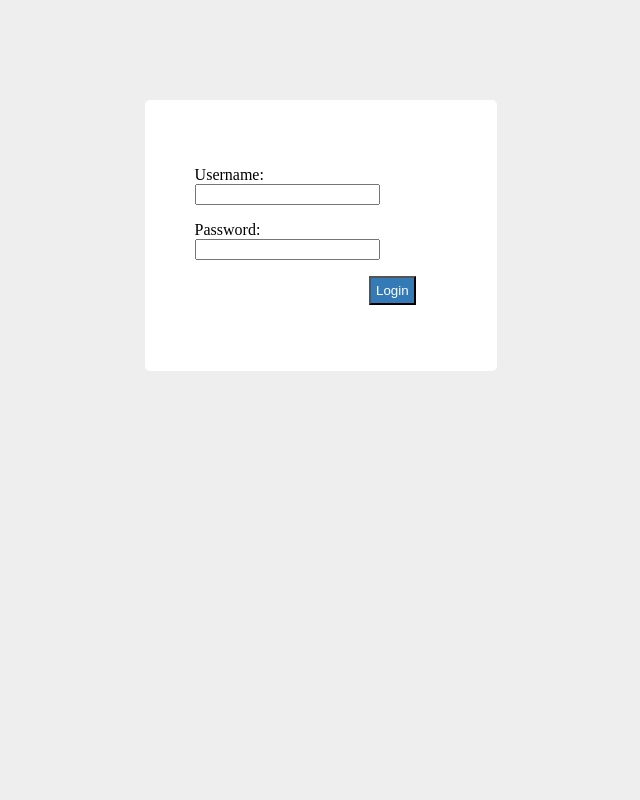
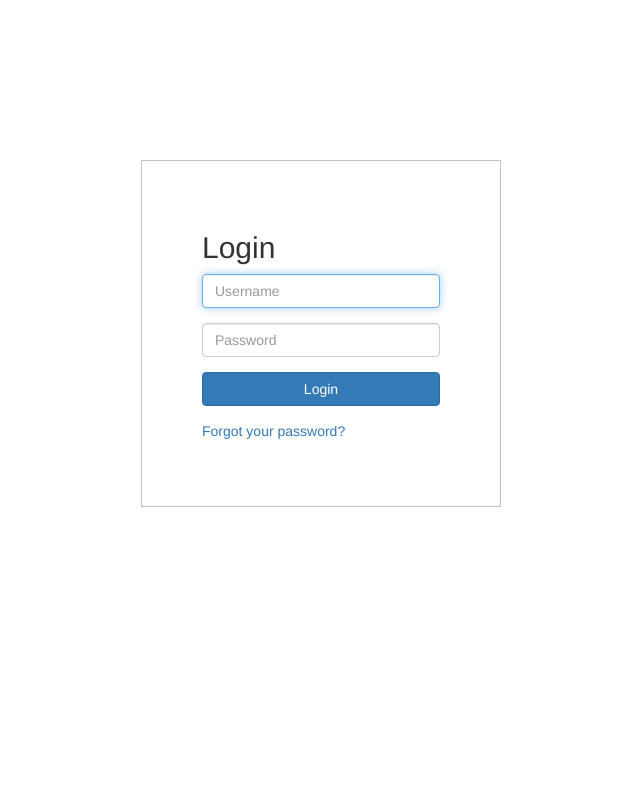
Before and after one commit to marbasaur/WebDevEmpe, a PHP site: page /login.php in a window 1280 px wide. Shown: the whole page, without its empty margins (319-959 px from the left). Run offline with PHP 8.4, Linux system fonts and the light colour scheme.

Commit message:
front-end changes (not final)

```diff
--- a/css/login.css
+++ b/css/login.css
@@ -1,17 +1,23 @@
+@font-face{
+	font-family: Round;
+	src: url('custom_fonts/Typo_Round_Regular_Demo.otf');
+}
+
+@font-face{
+	font-family: Roboto;
+	src: url('custom_fonts/Roboto-Regular.ttf');
+}
+
 body{
-	background: #eee;
+	background-color: #fff;
 }
-#frm{
-	border: solid gray 1 px;
-	width: 20%;
-	border-radius: 5px;
-	margin: 100px auto;
-	background: white;
-	padding: 50px;
+
+/*.login-bg{
+	background-color: #2ecc71;
+}*/
+
+.form-container{
+	border: 1px solid #bdc3c7;
+	padding: 50px 60px;
+	margin-top: 20vh;
 }
-#btn{
-	color: #fff;
-	background: #337ab7;
-	padding: 5px;
-	margin-left: 69%;
-}
--- a/login.php
+++ b/login.php
@@ -1,27 +1,38 @@
 <DOCTYPE html>
 <html>
 	<head>
-	<title>Login Page</title>
-	<link rel="stylesheet" type="text/css" href="/css/login.css">
+		<title>Login</title>
+		<meta charset="utf-8">
+	    <meta name="viewport" content="width=device-width, initial-scale=1, shrink-to-fit=no">
+	    <link rel="stylesheet" href="https://maxcdn.bootstrapcdn.com/bootstrap/3.3.7/css/bootstrap.min.css">
+	    <script src="https://ajax.googleapis.com/ajax/libs/jquery/3.3.1/jquery.min.js"></script>
+	    <script src="https://maxcdn.bootstrapcdn.com/bootstrap/3.3.7/js/bootstrap.min.js"></script>
+		<link rel="stylesheet" type="text/css" href="./css/login.css">
 	</head>
 
 	<body>
-	<div id="frm">
-		<form action="process.php" method="POST">
-			<p>
-				<label>Username:</label>
-				<input type="text" id="user" name="user" />
-			</p>
-
-			<p>
-				<label>Password:</label>
-				<input type="password" id="pass" name="pass" />
-			</p>
-
-			<p>
-				<input type="submit" id="btn" value="Login" />
-			</p>
+		<div class="container">
+			<div class="row">
+				<div class="col-md-4 col-sm-4 col-xs-12"></div>
+				<div class="col-md-4 col-sm-4 col-xs-12">
+					<form class="form-container" action="process.php" method="POST">
+						<div class="form-group">
+							<h2>Login</h2>
+							<div class="form-group">
+								<input class="form-control" type="text" id="user" name="user" placeholder="Username" required="required" autofocus="autofocus" />
+							</div>
+							<div class="form-group">
+								<input class="form-control" type="password" id="pass" name="pass" placeholder="Password" required="required" />
+							</div>
+							<div class="form-group">
+								<button class="btn btn-primary btn-block" type="submit" id="btn">Login</button>
+							</div>
+							<a class="forgot-pass" href="#">Forgot your password?</a>
+						</div>
 					</form>
+				</div>
+				<div class="col-md-4 col-sm-4 col-xs-12"></div>
+			</div>
 		</div>
 	</body>
 </html>
```
Lines whose indentation alone changed are shown as unchanged.
